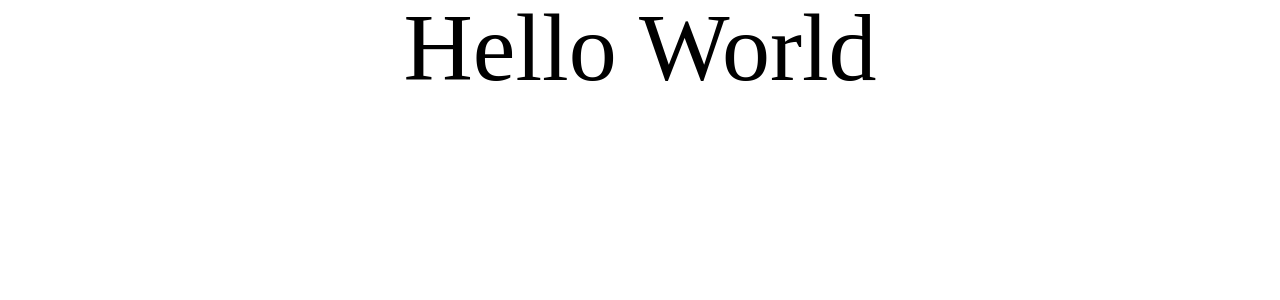
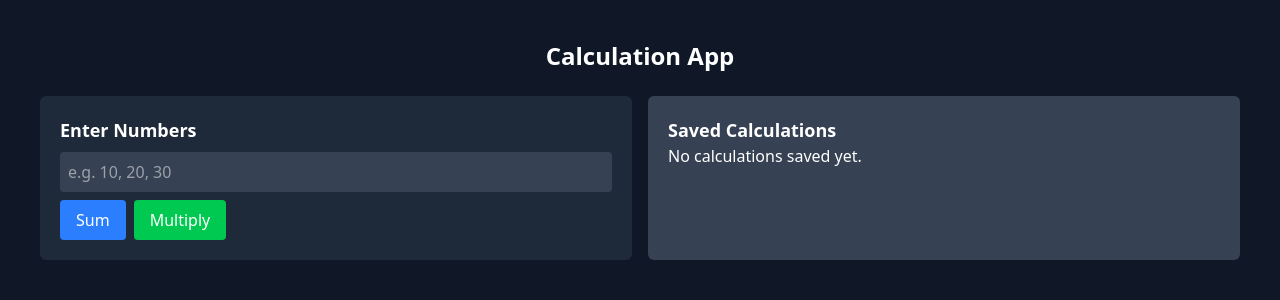
Before and after one commit to ShinzDev/Breadcalculator_SMEs-, a React (Vite) app: page / in a window 1280 px wide. Shown: the top 300 px of the page. Built offline with nearby package versions, Linux system fonts and the light colour scheme.

Commit message:
it works but it has a weird learning curve

```diff
--- a/package.json
+++ b/package.json
@@ -11,6 +11,7 @@
   },
   "dependencies": {
     "@tailwindcss/vite": "^4.1.4",
+    "jspdf": "^3.0.1",
     "react": "^19.0.0",
     "react-dom": "^19.0.0",
     "tailwindcss": "^4.1.4"
--- a/src/App.tsx
+++ b/src/App.tsx
@@ -1,18 +1,30 @@
-// import { useState } from 'react'
-import './App.css'
+import { useState } from "react";
+import Calculator from "./components/Calculator";
+import SavedCalculations from "./components/SavedCalculations";
+import ExportToPDF from "./components/ExportToPDF";
+
+interface Calculation {
+  numbers: string;
+  result: number;
+}
 
 function App() {
+  const [calculations, setCalculations] = useState<Calculation[]>([]);
 
+  const handleSave = (numbers: string, result: number) => {
+    setCalculations((prev) => [...prev, { numbers, result }]);
+  };
 
   return (
-    <>
-     <div className='text-center align-middle text-8xl font-[poppins]'>
-      Hello World
-     </div>
-
-    </>
-  )
+    <div className="min-h-screen bg-gray-900 text-white p-10">
+      <h1 className="text-2xl font-bold text-center mb-6">Calculation App</h1>
+      <div className="grid grid-cols-1 md:grid-cols-2 gap-4">
+        <Calculator onSave={handleSave} />
+        <SavedCalculations calculations={calculations} />
+      </div>
+      {calculations.length > 0 && <ExportToPDF calculations={calculations} />}
+    </div>
+  );
 }
 
-export default App
-// Breadcalculator_SMEs
+export default App;
--- a/src/components/Calculator.tsx
+++ b/src/components/Calculator.tsx
@@ -0,0 +1,66 @@
+import { useState } from "react";
+
+interface CalculatorProps {
+  onSave: (numbers: string, result: number) => void;
+}
+
+const Calculator: React.FC<CalculatorProps> = ({ onSave }) => {
+  const [numbers, setNumbers] = useState<string>("");
+  const [result, setResult] = useState<number | null>(null);
+
+  const handleCalculate = (operation: "sum" | "multiply") => {
+    const nums = numbers
+      .split(",")
+      .map((num) => parseFloat(num.trim()))
+      .filter((num) => !isNaN(num));
+
+    if (nums.length === 0) return;
+
+    let output: number;
+    if (operation === "sum") {
+      output = nums.reduce((acc, curr) => acc + curr, 0);
+    } else {
+      output = nums.reduce((acc, curr) => acc * curr, 1);
+    }
+
+    setResult(output);
+  };
+
+  return (
+    <div className="p-5 bg-gray-800 text-white rounded-md">
+      <h2 className="text-lg font-bold">Enter Numbers</h2>
+      <input
+        type="text"
+        className="w-full p-2 my-2 rounded bg-gray-700 text-white"
+        placeholder="e.g. 10, 20, 30"
+        value={numbers}
+        onChange={(e) => setNumbers(e.target.value)}
+      />
+      <div className="flex gap-2">
+        <button
+          className="bg-blue-500 px-4 py-2 rounded"
+          onClick={() => handleCalculate("sum")}
+        >
+          Sum
+        </button>
+        <button
+          className="bg-green-500 px-4 py-2 rounded"
+          onClick={() => handleCalculate("multiply")}
+        >
+          Multiply
+        </button>
+        {result !== null && (
+          <button
+            className="bg-yellow-500 px-4 py-2 rounded"
+            onClick={() => onSave(numbers, result)}
+          >
+            Save
+          </button>
+        )}
+      </div>
+      {result !== null && <p className="mt-3 text-lg">Result: {result}</p>}
+    </div>
+  );
+};
+
+export default Calculator;
--- a/src/components/ExportToPDF.tsx
+++ b/src/components/ExportToPDF.tsx
@@ -0,0 +1,34 @@
+import jsPDF from "jspdf";
+
+interface Calculation {
+  numbers: string;
+  result: number;
+}
+
+interface ExportToPDFProps {
+  calculations: Calculation[];
+}
+
+const ExportToPDF: React.FC<ExportToPDFProps> = ({ calculations }) => {
+  const handleExport = () => {
+    const doc = new jsPDF();
+    doc.text("Saved Calculations", 10, 10);
+
+    calculations.forEach((calc, index) => {
+      doc.text(`${calc.numbers} = ${calc.result}`, 10, 20 + index * 10);
+    });
+
+    doc.save("calculations.pdf");
+  };
+
+  return (
+    <button
+      className="bg-red-500 px-4 py-2 rounded text-white mt-4"
+      onClick={handleExport}
+    >
+      Export to PDF
+    </button>
+  );
+};
+
+export default ExportToPDF;
--- a/src/components/SavedCalculations.tsx
+++ b/src/components/SavedCalculations.tsx
@@ -0,0 +1,29 @@
+interface Calculation {
+    numbers: string;
+    result: number;
+  }
+
+  interface SavedCalculationsProps {
+    calculations: Calculation[];
+  }
+
+  const SavedCalculations: React.FC<SavedCalculationsProps> = ({ calculations }) => {
+    return (
+      <div className="p-5 bg-gray-700 text-white rounded-md">
+        <h2 className="text-lg font-bold">Saved Calculations</h2>
+        {calculations.length === 0 ? (
+          <p>No calculations saved yet.</p>
+        ) : (
+          <ul className="mt-2">
+            {calculations.map((calc, index) => (
+              <li key={index} className="border-b py-1">
+                {calc.numbers} = {calc.result}
+              </li>
+            ))}
+          </ul>
+        )}
+      </div>
+    );
+  };
+
+  export default SavedCalculations;
```
Also changed, not shown: 1 other file (tests, documents, lock files or other folders).
